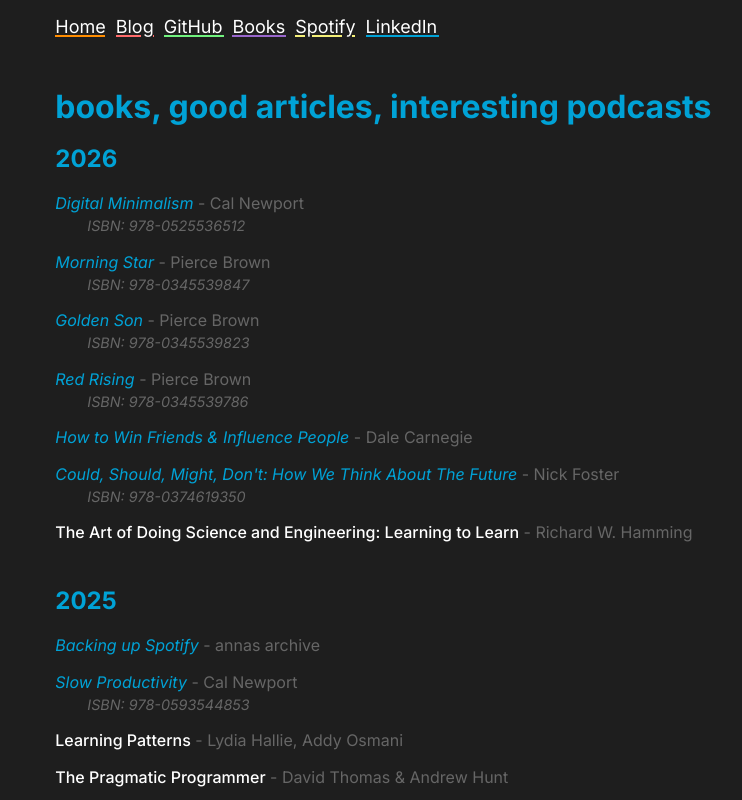
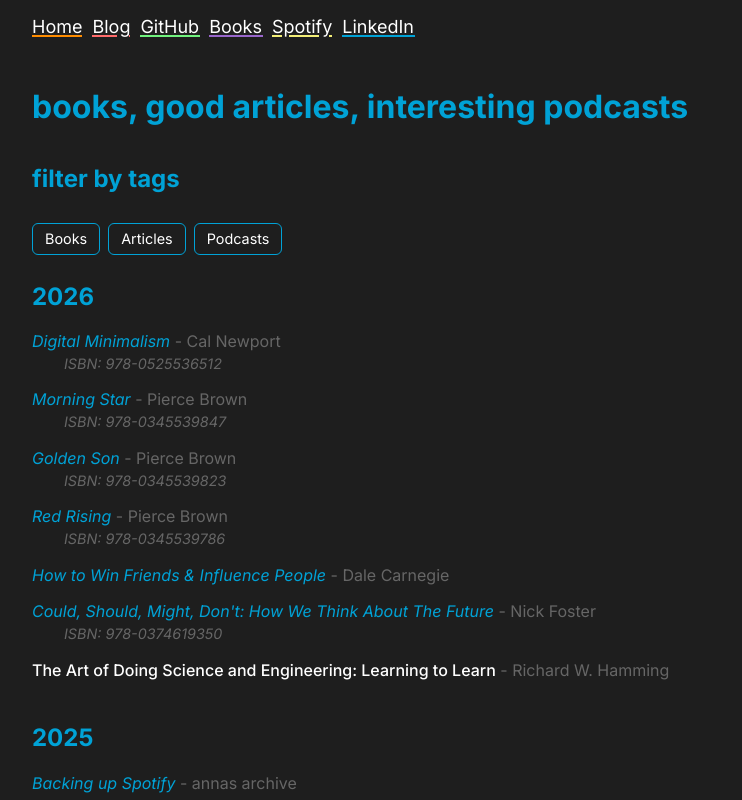
Before and after one commit to NickTheWilder/website, a Next.js app: page /books in a window 1280 px wide. Shown: the top 800 px of the page, without its empty margins (248-990 px from the left). Built offline with nearby package versions, Linux system fonts and the light colour scheme; a web font is replaced by a local one.

Commit message:
Add books filters

```diff
--- a/src/app/books/page.module.css
+++ b/src/app/books/page.module.css
@@ -1,11 +1,56 @@
+.page {
+    margin-left: auto;
+    margin-right: auto;
+    width: min(45rem, 100vw - 2rem);
+}
+
 .container {
-    max-width: 65.75rem;
+    max-width: 45rem;
     margin-top: 10px;
+    position: relative;
+    width: 100%;
 }
 
 .title {
     color: var(--primary-blue);
     padding: 20px 0 10px;
+}
+
+.filterGroup {
+    margin-bottom: 1.5rem;
+}
+
+.filterTitle {
+    color: var(--primary-blue);
+    padding: 20px 0 10px;
+}
+
+.filters {
+    display: flex;
+    flex-wrap: wrap;
+    gap: 8px;
+    margin-top: 1rem;
+}
+
+.filterButton {
+    background-color: transparent;
+    border: 1px solid var(--primary-blue);
+    border-radius: 6px;
+    color: #fff;
+    cursor: pointer;
+    font-size: 0.9rem;
+    padding: 4px 12px;
+    transition:
+        background-color 0.2s,
+        border-color 0.2s;
+}
+
+.filterButton:hover {
+    background-color: rgba(0, 153, 255, 0.2);
+}
+
+.activeFilter {
+    background-color: var(--primary-blue);
 }
 
 .yearSection {
@@ -55,6 +100,10 @@
 
 @media (max-width: 1024px) {
     .container {
-        margin: 0 1rem;
+        margin: 0;
+    }
+
+    .page header {
+        padding-left: 0;
     }
 }
--- a/src/app/books/page.tsx
+++ b/src/app/books/page.tsx
@@ -1,20 +1,32 @@
+"use client";
+
 import type { JSX } from "react";
+import { useState } from "react";
 import Header from "@/components/header";
 import styles from "./page.module.css";
 
-type Book = {
+type ContentType = "book" | "article" | "podcast";
+
+type LibraryItem = {
     title: string;
     author?: string;
     url?: string;
     isbn?: string;
+    contentType?: ContentType;
 };
 
-type BooksByYear = {
+type LibraryItemsByYear = {
     year: number | string;
-    books: Book[];
+    books: LibraryItem[];
 };
 
-const booksByYear: BooksByYear[] = [
+const contentTypeFilters: { type: ContentType; label: string }[] = [
+    { type: "book", label: "Books" },
+    { type: "article", label: "Articles" },
+    { type: "podcast", label: "Podcasts" },
+];
+
+const booksByYear: LibraryItemsByYear[] = [
     {
         year: 2026,
         books: [
@@ -39,11 +51,11 @@ const booksByYear: BooksByYear[] = [
     {
         year: 2025,
         books: [
-            { title: "Backing up Spotify", author: "annas archive", url: "https://annas-archive.li/blog/backing-up-spotify.html" },
+            { title: "Backing up Spotify", author: "annas archive", url: "https://annas-archive.li/blog/backing-up-spotify.html", contentType: "article" },
             { title: "Slow Productivity", author: "Cal Newport", isbn: "978-0593544853", url: "https://www.goodreads.com/book/show/197773418-slow-productivity" },
             { title: "Learning Patterns", author: "Lydia Hallie, Addy Osmani" },
             { title: "The Pragmatic Programmer", author: "David Thomas & Andrew Hunt" },
-            { title: "Say No by Default", author: "37signals", url: "https://37signals.com/podcast/say-no-by-default/" },
+            { title: "Say No by Default", author: "37signals", url: "https://37signals.com/podcast/say-no-by-default/", contentType: "podcast" },
             { title: "The Art of Leadership", author: "Michael Lopp", url: "https://www.goodreads.com/book/show/50083106-the-art-of-leadership" },
             { title: "The Software Developer's Career Handbook", author: "Michael Lopp" },
             { title: "The Art of Peace", author: "Morihei Ueshiba" },
@@ -59,20 +71,49 @@ const booksByYear: BooksByYear[] = [
             { title: "Building a Storybrand", author: "Donald Miller" },
             { title: "simplicity: sustainable, humane, and effective software development", author: "Dave Thomas", isbn: "979-8888651544", url: "https://www.goodreads.com/book/show/229268652-simplicity" },
             { title: "Contract Testing in Action", author: "Marie Crus and Lewis Prescott", url: "/blog/contract-testing" },
-            { title: "No Hello", author: "@notjosh", url: "https://nohello.net/en/" },
+            { title: "No Hello", author: "@notjosh", url: "https://nohello.net/en/", contentType: "article" },
             { title: "Limitless", author: "Jim Kwik" },
             { title: "Upstream", author: "Dan Heath" },
         ],
     },
 ];
 
+function getContentType(book: LibraryItem): ContentType {
+    return book.contentType ?? "book";
+}
+
 export default function Books(): JSX.Element {
+    const [activeContentType, setActiveContentType] = useState<ContentType | null>(null);
+
+    const filteredBooksByYear = booksByYear
+        .map(({ year, books }) => ({
+            year,
+            books: activeContentType === null ? books : books.filter((book) => getContentType(book) === activeContentType),
+        }))
+        .filter(({ books }) => books.length > 0);
+
     return (
-        <div style={{ display: "block" }}>
+        <div className={styles.page}>
             <Header />
             <main className={styles.container}>
                 <h1 className={styles.title}>books, good articles, interesting podcasts</h1>
-                {booksByYear.map(({ year, books }) => (
+                <aside className={styles.filterGroup}>
+                    <h2 className={styles.filterTitle}>filter by tags</h2>
+                    <div className={styles.filters} aria-label="Filter by tag">
+                        {contentTypeFilters.map(({ type, label }) => (
+                            <button
+                                key={type}
+                                type="button"
+                                className={`${styles.filterButton} ${activeContentType === type ? styles.activeFilter : ""}`}
+                                aria-pressed={activeContentType === type}
+                                onClick={() => setActiveContentType(activeContentType === type ? null : type)}
+                            >
+                                {label}
+                            </button>
+                        ))}
+                    </div>
+                </aside>
+                {filteredBooksByYear.map(({ year, books }) => (
                     <section key={year} className={styles.yearSection}>
                         <h2 className={styles.year}>{year}</h2>
                         <ul className={styles.bookList}>
```
